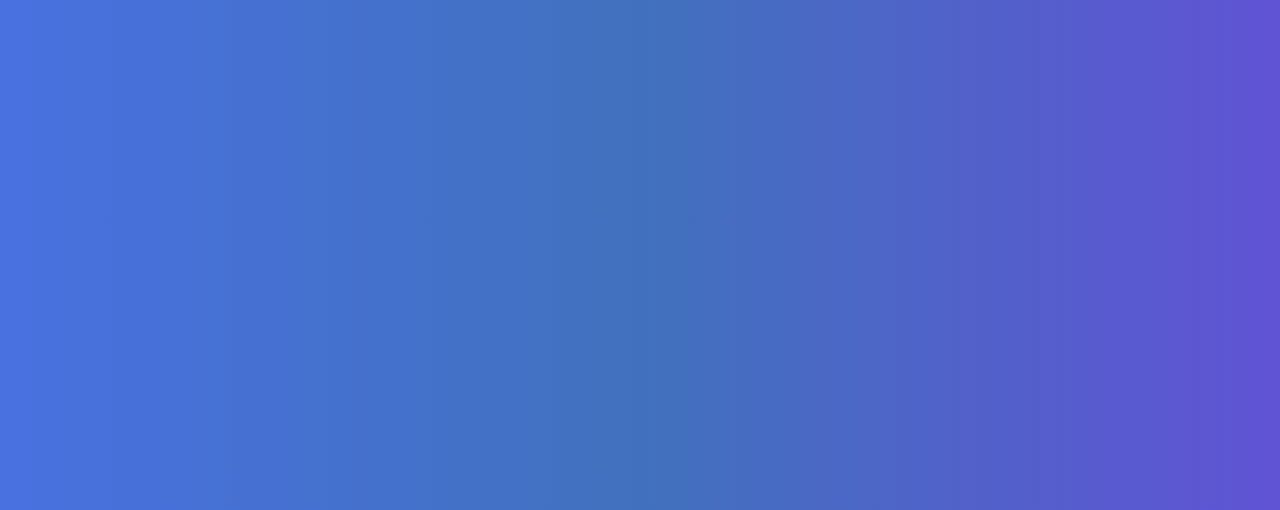
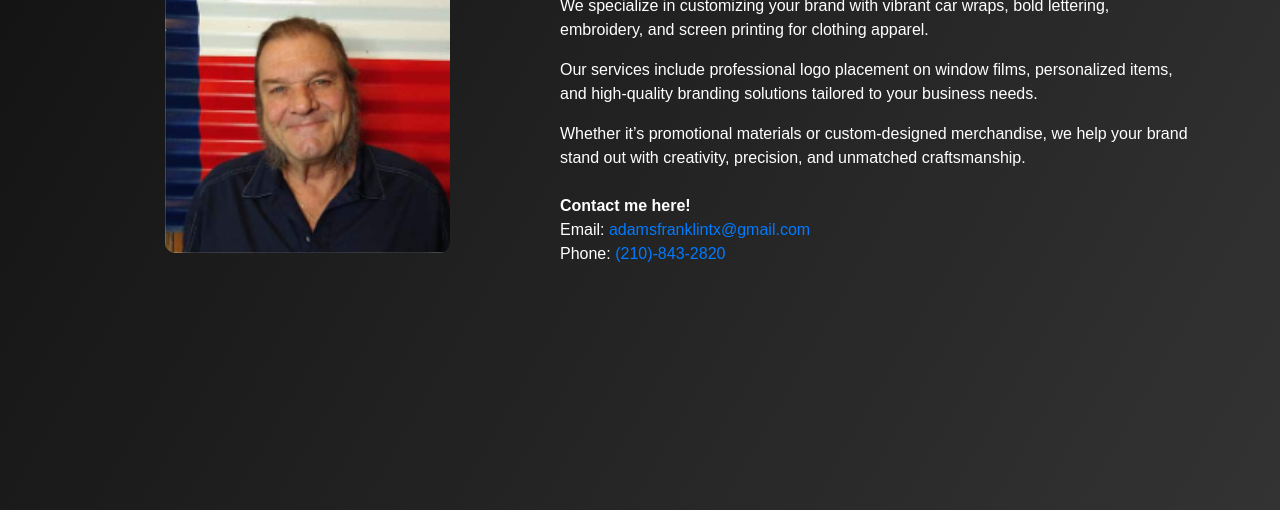
Before and after one commit to WavisDavis628/WebPieces, a plain HTML site: page FranklinAdams/aboutme.html in a window 1280 px wide. Shown: the part 290-800 px from the top of the page. Drawn offline with nearby package versions, Linux system fonts and the light colour scheme.

Commit message:
Franklin Adams template site

```diff
--- a/FranklinAdams/aboutme.html
+++ b/FranklinAdams/aboutme.html
@@ -4,19 +4,61 @@
     <meta charset="UTF-8">
     <meta name="viewport" content="width=device-width, initial-scale=1.0">
     <title>Document</title>
+    <!-- Bootstrap CSS -->
+    <link rel="stylesheet" href="https://cdn.jsdelivr.net/npm/bootstrap@4.0.0/dist/css/bootstrap.min.css" integrity="sha384-Gn5384xqQ1aoWXA+058RXPxPg6fy4IWvTNh0E263XmFcJlSAwiGgFAW/dAiS6JXm" crossorigin="anonymous">
     <style>
+    body {
+        background: linear-gradient(120deg, #111, #333);
+        color: #fff; /* White text */
+        font-family: Arial, sans-serif;
+    }
+    .about-container {
+        min-height: 100vh;
+        display: flex;
+        align-items: center;
+        justify-content: center;
+    }
+    .profile-image {
+        border-radius: 10px;
+    }
 
-        body {
-        margin: 0;
-        height: 100vh;
-        background: linear-gradient(to right, #4971e0, #4171BE 50%, #6053d4);
-    }
+
 
     </style>
 </head>
 <body>
 
-    <img src="/WebPieces/FranklinAdams/images/Adams-Marketing-Group-Logo.png">
+    <div class="container about-container">
+        <div class="row align-items-center">
+          <!-- Left Column: Image -->
+          <div class="col-md-5 text-center">
+            <img src="/WebPieces/FranklinAdams/images/profile.PNG" alt="Profile" class="img-fluid profile-image">
+          </div>
+          <!-- Right Column: Text and Contact Info -->
+          <div class="col-md-7">
+            <h1>Hi! I'm Franklin Adams</h1>
+            <p>
+                We specialize in customizing your brand with vibrant car wraps, bold lettering, embroidery, and screen printing for clothing apparel.
+            </p>
+            <p>
+                Our services include professional logo placement on window films, personalized items, and high-quality branding solutions tailored to your business needs.
+            </p>
+            <p>
+                Whether it’s promotional materials or custom-designed merchandise, we help your brand stand out with creativity, precision, and unmatched craftsmanship.
+            </p>
+            <!-- Contact Info -->
+            <p class="mt-4">
+              <strong>Contact me here!</strong><br>
+              Email: <a href="mailto:adamsfranklintx@gmail.com" class="resume-link">adamsfranklintx@gmail.com</a><br>
+              Phone: <a href="tel:2108432820" class="resume-link">(210)-843-2820</a>
+            </p>
+          </div>
+        </div>
+      </div>
+
+    <script src="https://code.jquery.com/jquery-3.3.1.slim.min.js" integrity="sha384-q8i/X+965DzO0rT7abK41JStQIAqVgRVzpbzo5smXKp4YfRvH+8abtTE1Pi6jizo" crossorigin="anonymous"></script>
+    <script src="https://cdn.jsdelivr.net/npm/popper.js@1.14.7/dist/umd/popper.min.js" integrity="sha384-UO2eT0CpHqdSJQ6hJty5KVphtPhzWj9WO1clHTMGa3JDZwrnQq4sF86dIHNDz0W1" crossorigin="anonymous"></script>
+    <script src="https://cdn.jsdelivr.net/npm/bootstrap@4.3.1/dist/js/bootstrap.min.js" integrity="sha384-JjSmVgyd0p3pXB1rRibZUAYoIIy6OrQ6VrjIEaFf/nJGzIxFDsf4x0xIM+B07jRM" crossorigin="anonymous"></script>
 
 </body>
 </html>
```
Also changed, not shown: FranklinAdams/images/profile.PNG (added).
